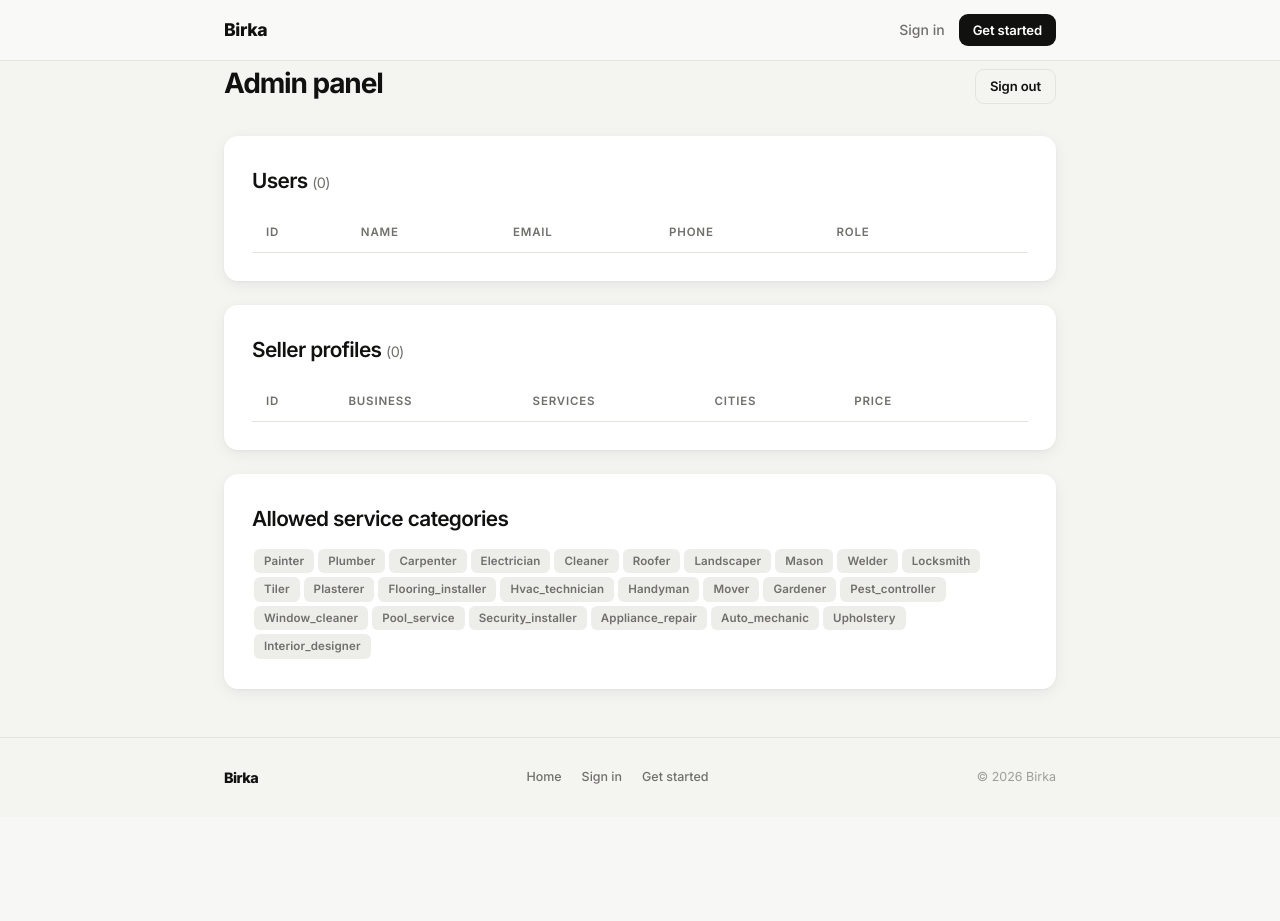
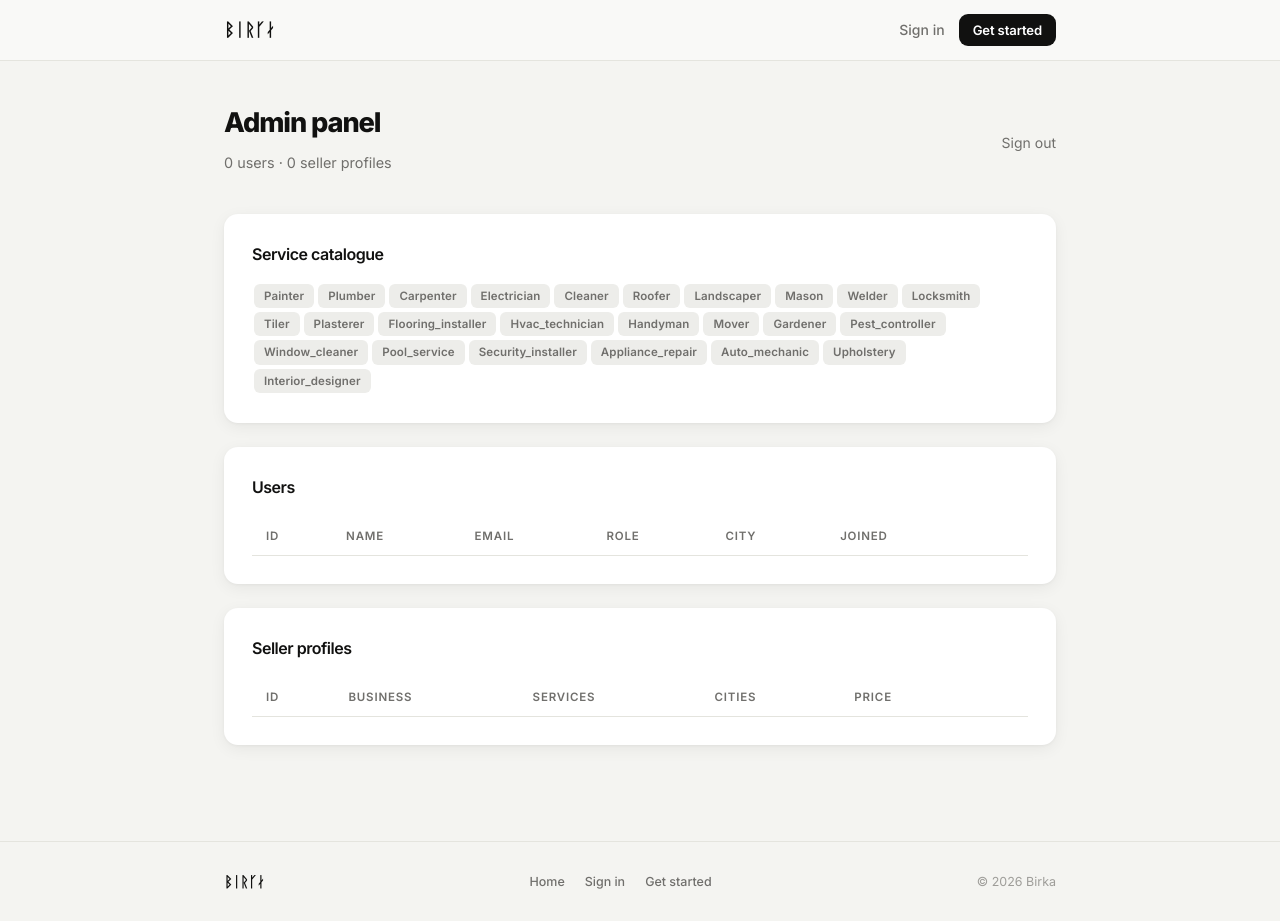
Before and after one commit to vilhelmhilding/birka_florentxlundaisociety, a Flask app: page /admin in a window 1280 px wide. Before the commit the page ends 784 px from the top, so only its background shows below. Run offline with Flask 3, Linux system fonts and the light colour scheme; the visitor is signed in with stand-in values (Sample User, id 1); lists and menus that the app fills with data are empty.

Commit message:
favicon, logo, admin

```diff
--- a/templates/admin.html
+++ b/templates/admin.html
@@ -1,18 +1,25 @@
 {% extends 'base.html' %}
 {% block title %}Admin panel — Birka{% endblock %}
 {% block content %}
-<div class="container">
-  <div class="section-header" style="margin-bottom:1.5rem;">
-    <h1>Admin panel</h1>
-    <a href="{{ url_for('admin_logout') }}" class="btn btn-outline btn-sm">Sign out</a>
+<div class="container" style="padding-bottom:48px;">
+  <div class="page-header" style="display:flex;align-items:center;justify-content:space-between;">
+    <div>
+      <h1>Admin panel</h1>
+      <p>{{ users|length }} users · {{ profiles|length }} seller profiles</p>
+    </div>
+    <a href="{{ url_for('admin_logout') }}" style="font-size:.875rem;color:var(--muted);">Sign out</a>
   </div>
 
-  <!-- Users -->
-  <div class="card" style="margin-bottom:1.5rem;">
-    <h2 style="margin-bottom:1rem;">Users <span class="muted" style="font-size:.9rem;font-weight:400;">({{ users|length }})</span></h2>
+  <div class="card" style="margin-bottom:24px;">
+    <h2 style="font-size:1rem;margin-bottom:14px;">Service catalogue</h2>
+    <div>{% for s in services %}<span class="tag">{{ s }}</span>{% endfor %}</div>
+  </div>
+
+  <div class="card" style="margin-bottom:24px;overflow-x:auto;">
+    <h2 style="font-size:1rem;margin-bottom:16px;">Users</h2>
     <table>
       <thead>
-        <tr><th>ID</th><th>Name</th><th>Email</th><th>Phone</th><th>Role</th><th></th></tr>
+        <tr><th>ID</th><th>Name</th><th>Email</th><th>Role</th><th>City</th><th>Joined</th><th></th></tr>
       </thead>
       <tbody>
         {% for u in users %}
@@ -20,11 +27,12 @@
           <td>{{ u.id }}</td>
           <td>{{ u.name }}</td>
           <td>{{ u.email }}</td>
-          <td>{{ u.phone or '—' }}</td>
-          <td><span class="tag" style="{% if u.role=='seller' %}background:#fef9c3;color:#854d0e;{% endif %}">{{ u.role }}</span></td>
+          <td><span class="badge badge-{{ u.role }}">{{ u.role }}</span></td>
+          <td>{{ u.city or '—' }}</td>
+          <td style="color:var(--muted);font-size:.8rem;">{{ u.created_at.strftime('%Y-%m-%d') if u.created_at else '—' }}</td>
           <td>
             <form method="POST" action="{{ url_for('admin_delete_user', uid=u.id) }}"
-                  onsubmit="return confirm('Delete user {{ u.name }}?')">
+                  onsubmit="return confirm('Delete {{ u.name }}?')">
               <button class="btn btn-danger">Delete</button>
             </form>
           </td>
@@ -34,9 +42,8 @@
     </table>
   </div>
 
-  <!-- Seller Profiles -->
-  <div class="card" style="margin-bottom:1.5rem;">
-    <h2 style="margin-bottom:1rem;">Seller profiles <span class="muted" style="font-size:.9rem;font-weight:400;">({{ profiles|length }})</span></h2>
+  <div class="card" style="overflow-x:auto;">
+    <h2 style="font-size:1rem;margin-bottom:16px;">Seller profiles</h2>
     <table>
       <thead>
         <tr><th>ID</th><th>Business</th><th>Services</th><th>Cities</th><th>Price</th><th></th></tr>
@@ -51,7 +58,7 @@
           <td style="white-space:nowrap;">{{ p.price_min }}–{{ p.price_max }}</td>
           <td>
             <form method="POST" action="{{ url_for('admin_delete_profile', pid=p.id) }}"
-                  onsubmit="return confirm('Delete profile {{ p.business_name }}?')">
+                  onsubmit="return confirm('Delete {{ p.business_name }}?')">
               <button class="btn btn-danger">Delete</button>
             </form>
           </td>
@@ -60,11 +67,5 @@
       </tbody>
     </table>
   </div>
-
-  <!-- Service categories -->
-  <div class="card">
-    <h2 style="margin-bottom:.75rem;">Allowed service categories</h2>
-    <div>{% for s in services %}<span class="tag">{{ s }}</span>{% endfor %}</div>
-  </div>
 </div>
 {% endblock %}
--- a/templates/base.html
+++ b/templates/base.html
@@ -4,6 +4,7 @@
   <meta charset="UTF-8">
   <meta name="viewport" content="width=device-width, initial-scale=1">
   <title>{% block title %}Birka{% endblock %}</title>
+  <link rel="icon" type="image/svg+xml" href="{{ url_for('static', filename='favicon.svg') }}">
   <link rel="preconnect" href="https://fonts.googleapis.com">
   <link rel="preconnect" href="https://fonts.gstatic.com" crossorigin>
   <link href="https://fonts.googleapis.com/css2?family=Inter:wght@400;500;600;700;800&display=swap" rel="stylesheet">
@@ -12,7 +13,7 @@
 <body>
 <nav>
   <div class="inner">
-    <a class="logo" href="/">Birka</a>
+    <a class="logo" href="/">ᛒᛁᚱᚴᛅ</a>
     <div class="nav-links">
       {% if user %}
         <span style="color:var(--muted);font-size:.875rem;padding:6px 12px;">{{ user.name }}</span>
@@ -43,7 +44,7 @@
 
 <footer>
   <div class="footer-inner">
-    <span class="footer-logo">Birka</span>
+    <span class="footer-logo">ᛒᛁᚱᚴᛅ</span>
     <div class="footer-links">
       <a href="{{ url_for('index') }}">Home</a>
       {% if user %}
```
Also changed, not shown: static/favicon.svg (added).
